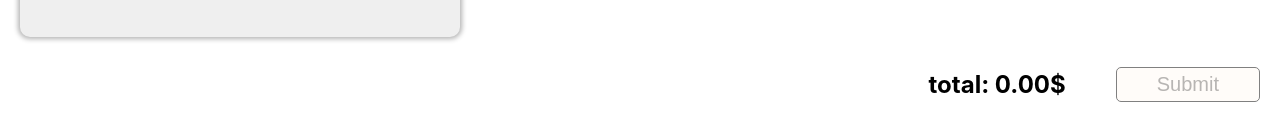
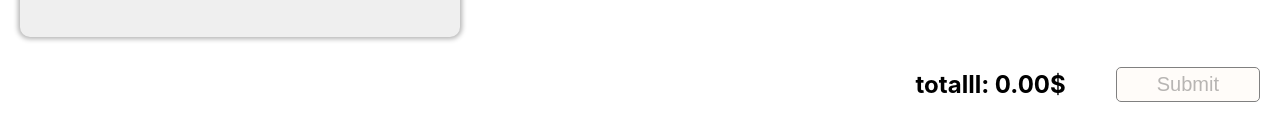
Before and after one commit to Sopelniak/Delivery-app, a React (Create React App) app: page /delivery-app/cart in a window 1280 px wide. Shown: the part 657-797 px from the top of the page. Built offline with nearby package versions, Linux system fonts and the light colour scheme.

Commit message:
change cart

```diff
--- a/src/pages/ShoppingCartPage/ShoppingCartPage.jsx
+++ b/src/pages/ShoppingCartPage/ShoppingCartPage.jsx
@@ -98,7 +98,7 @@ export function ShoppingCartPage() {
         </Box>
 
         <BtnBox>
-          <Total>total: {total}$</Total>
+          <Total>totalll: {total}$</Total>
 
           <Button
             type="submit"
```
